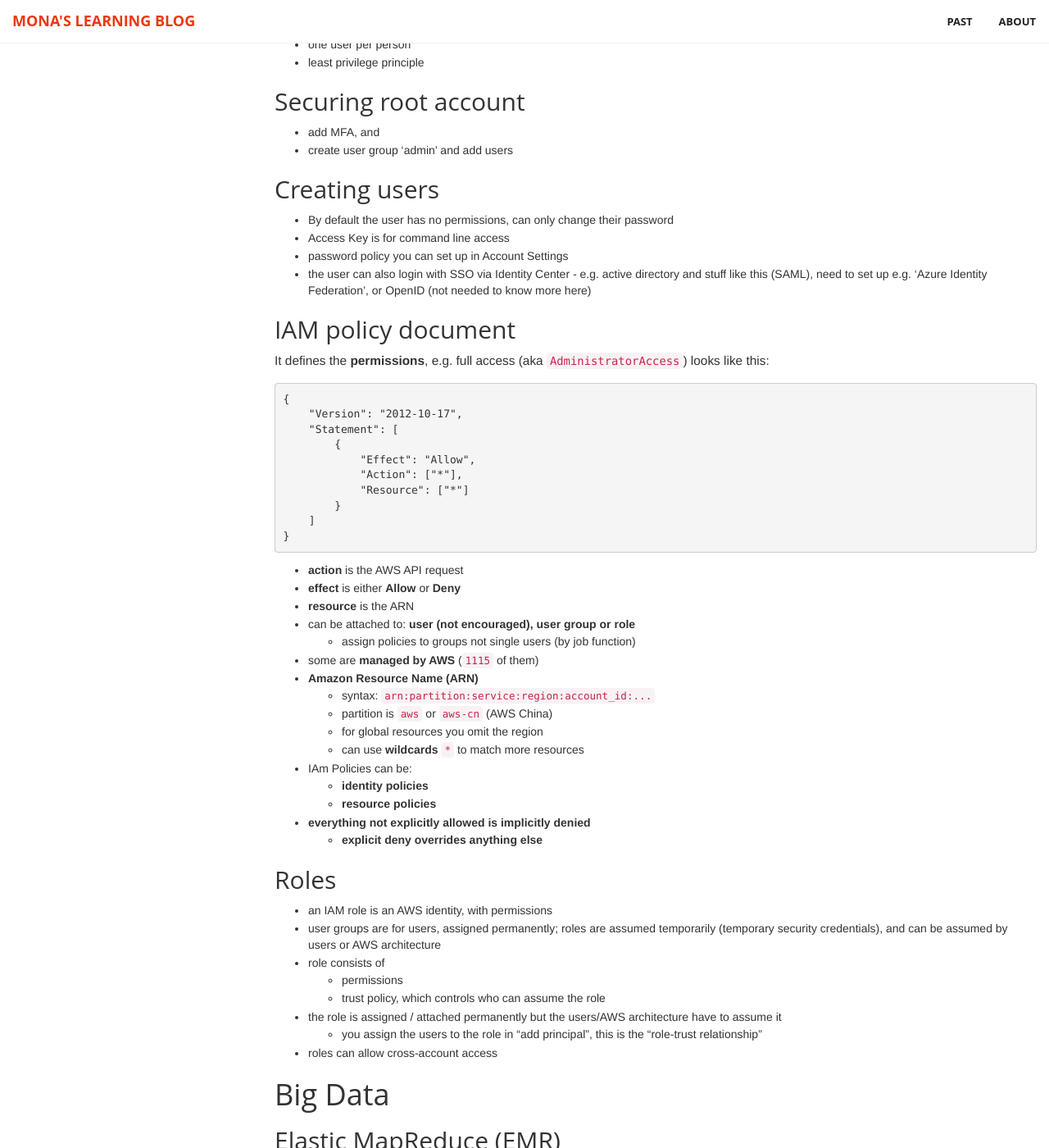
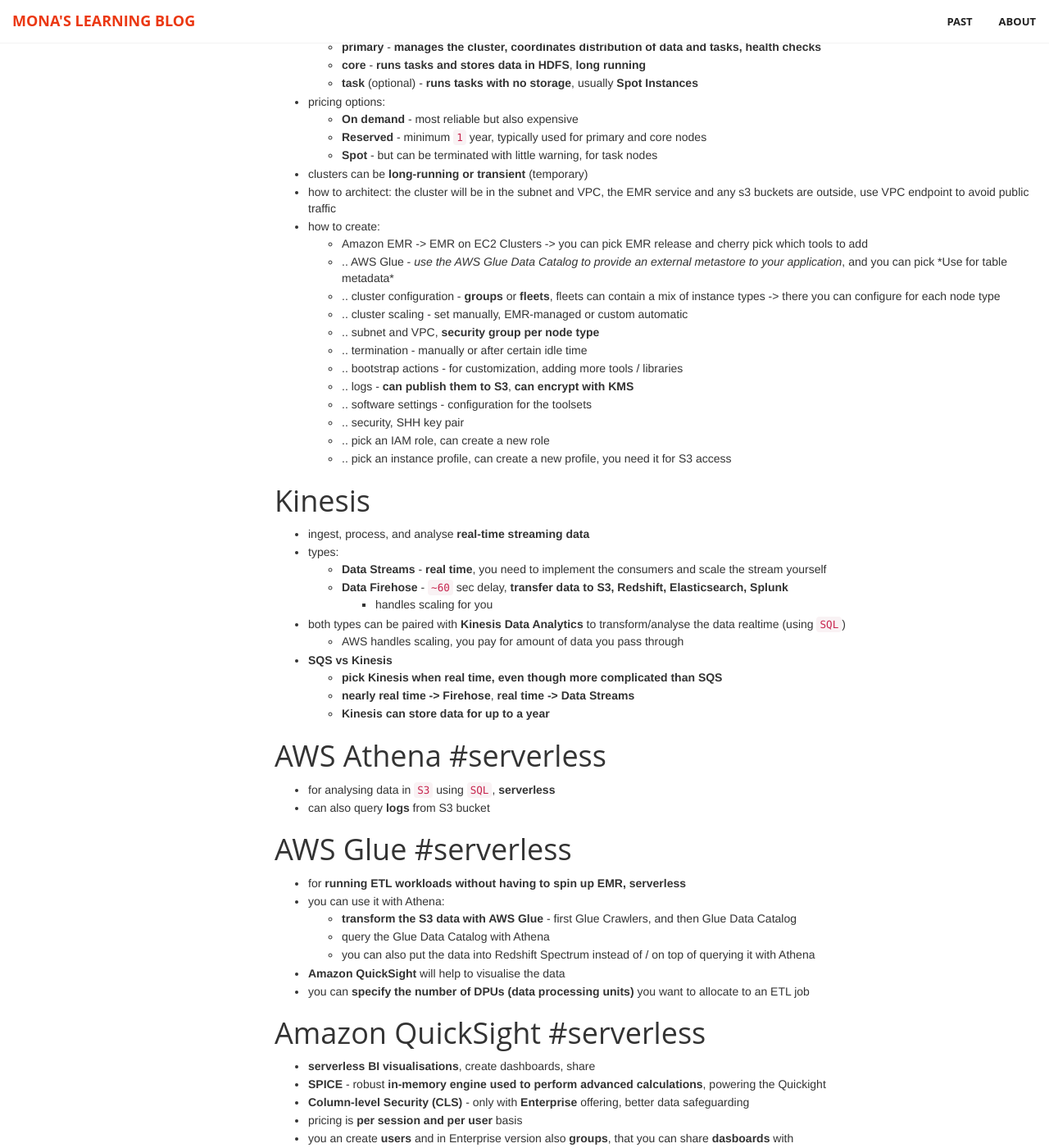
Before and after one commit to monikma/monikma.github.io, a Jekyll site: the page built from _posts/2024-03-04-aws-certified-solutions-archiect.md, in a window 1280 px wide and 1400 px high, scrolled down 5762 px. Shown: the whole window at 82% size. Built offline with Jekyll 4.4.1, drawn with Linux system fonts in a browser that asks for light colours; some of the changed text lies outside the part shown.

Commit message:
Update: moved the rest of security

````diff
--- a/_posts/2024-03-04-aws-certified-solutions-archiect.md
+++ b/_posts/2024-03-04-aws-certified-solutions-archiect.md
@@ -16,7 +16,7 @@
 Those are the notes I took during the Cloud Guru [AWS Certified Solutions Architect - Associate (SAA-C03)](https://learn.acloud.guru/course/certified-solutions-architect-associate/overview).
 Note that the course content changes as the AWS changes. The notes are from March-May 2024.
 
-This section is about some general exam information as well as AWS IAM and AWS infrastructure.
+This section is about some general exam information as well some topics that did not fit in other sections.
 </div>
 
 <h3>Table of contents</h3>
@@ -206,65 +203,6 @@
 # AWS Global Accelerator
 - Accelerate your audiences against your application in the AWS
 
-# IAM
-- `us-east-1` is the region AWS rolls out their services first - but IAM is global
-- by default: 0 users, 0 user groups, 2 roles, 0 policies, 0 identity providers
-- one user per person
-- least privilege principle
-
-## Securing root account
-- add MFA, and
-- create user group ‘admin’ and add users
-
-## Creating users
-- By default the user has no permissions, can only change their password
-- Access Key is for command line access
-- password policy you can set up in Account Settings
-- the user can also login with SSO via Identity Center - e.g. active directory and stuff like this (SAML), need to set up e.g. ‘Azure Identity Federation’, or OpenID (not needed to know more here)
-
-## IAM policy document
-It defines the **permissions**, e.g. full access (aka `AdministratorAccess`) looks like this:
-```
-{
-    "Version": "2012-10-17",
-    "Statement": [
-        {
-            "Effect": "Allow",
-            "Action": ["*"],
-            "Resource": ["*"]
-        }
-    ]
-}
-```
-  - **action** is the AWS API request
-  - **effect** is either **Allow** or **Deny**
-  - **resource** is the ARN
-- can be attached to: **user (not encouraged), user group or role**
-  - assign policies to groups not single users (by job function)
-- some are **managed by AWS** (`1115` of them)
-- **Amazon Resource Name (ARN)**
-  - syntax: `arn:partition:service:region:account_id:...`
-  - partition is `aws` or `aws-cn` (AWS China)
-  - for global resources you omit the region
-  - can use **wildcards** `*` to match more resources
-- IAm Policies can be:
-  - **identity policies**
-  - **resource policies**
-- **everything not explicitly allowed is implicitly denied**
-  - **explicit deny overrides anything else**
-
-## Roles
-- an IAM role is an AWS identity, with permissions
-- user groups are for users, assigned permanently; roles are assumed temporarily (temporary security credentials), and can be assumed by users or AWS architecture
-- role consists of
-  - permissions
-  - trust policy, which controls who can assume the role
-- the role is assigned / attached permanently but the users/AWS architecture have to assume it
-  - you assign the users to the role in "add principal", this is the "role-trust relationship"
-- roles can allow cross-account access
-
-# Big Data
-
 ## Elastic MapReduce (EMR)
 - **ETL stands for "extract, transform and load"** and are critical components of data management and analysis
   - extraction from various sources
````
Also changed, not shown: other parts of _posts/2024-03-04-aws-certified-solutions-archiect.md (+9 -3 lines), _posts/2024-05-07-aws-certified-solutions-architect-monitoring-security.md (+56 -0 lines).
